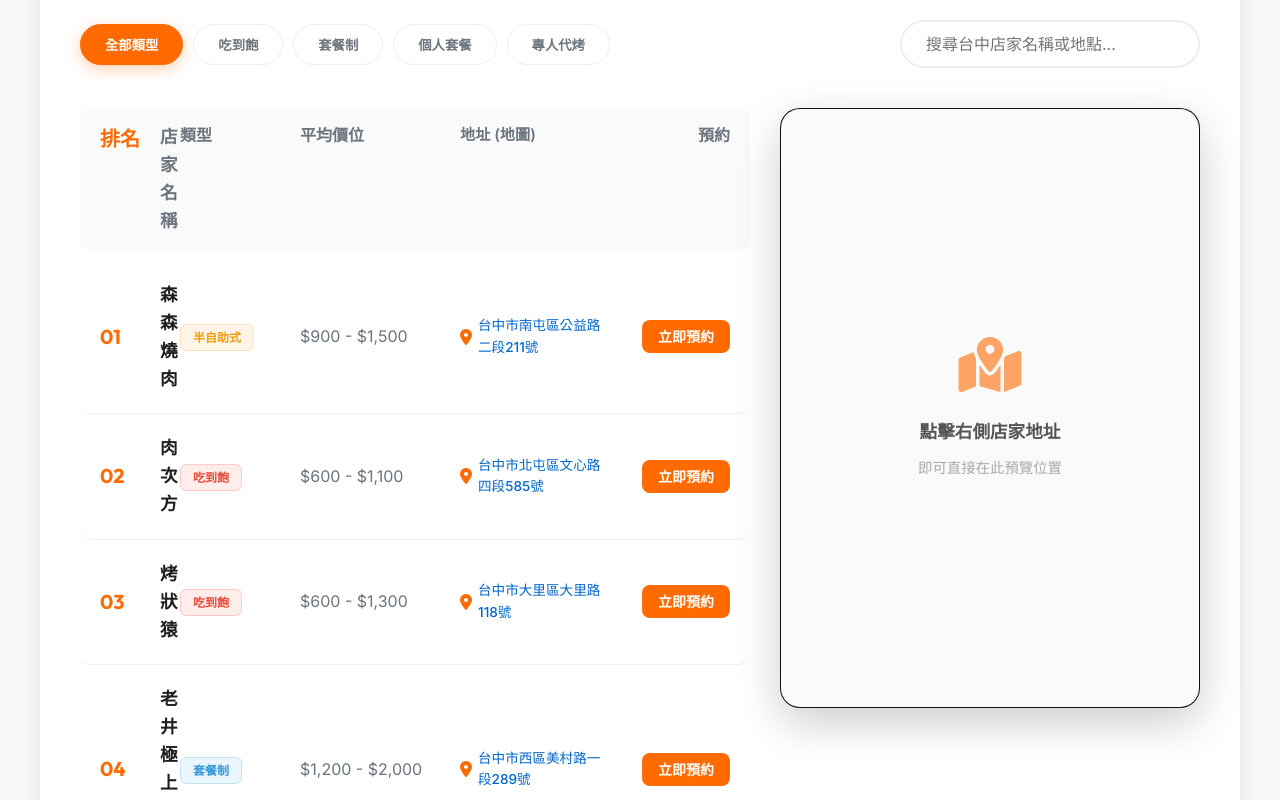
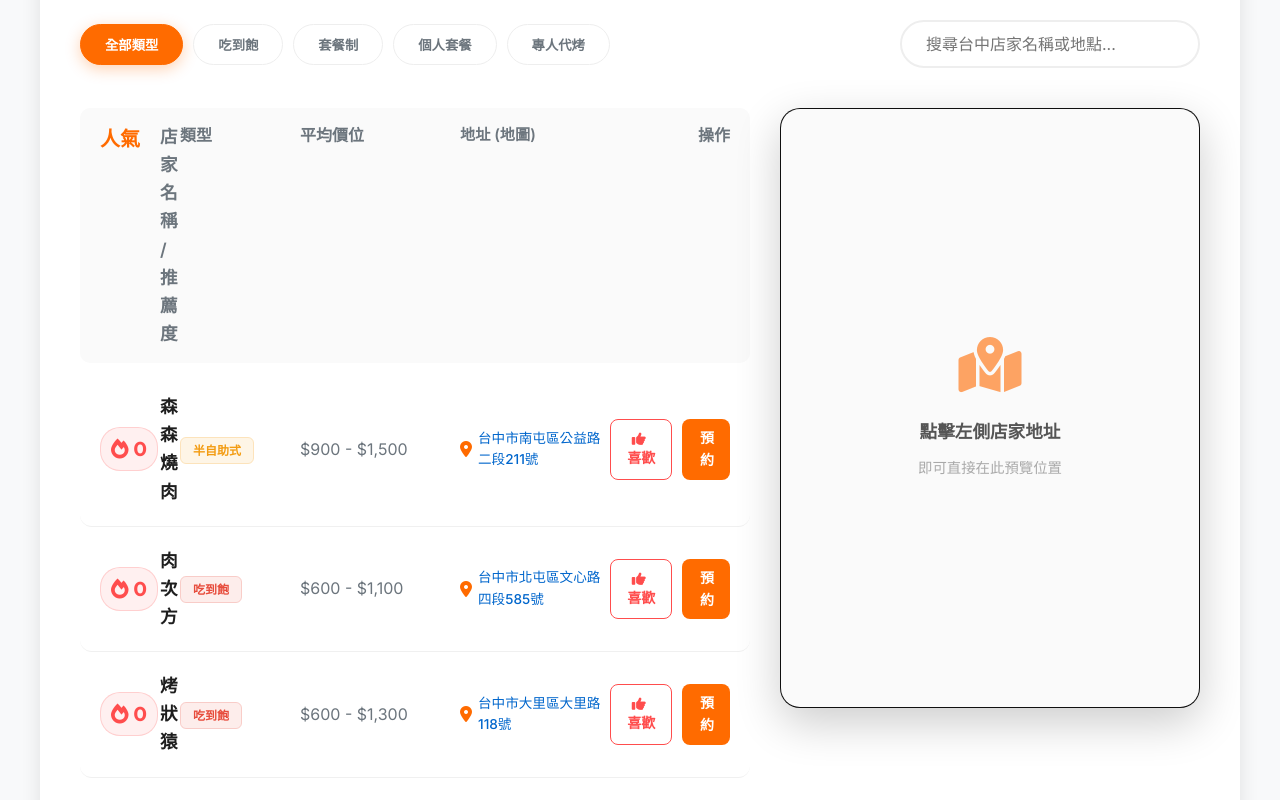
Before and after one commit to DarkSchneider1024/eat_dinner, a React (Vite) app: page / in a window 1280 px wide. Shown: the part 620-1420 px from the top of the page. Built offline with nearby package versions, Linux system fonts and the light colour scheme; no server answers; the database is empty.

Commit message:
Implement Real-time Popularity Ranking and Weighted Random Picker

```diff
--- a/src/App.jsx
+++ b/src/App.jsx
@@ -1,5 +1,5 @@
 import { useState, useEffect } from 'react';
-import { collection, addDoc, onSnapshot, serverTimestamp, query, orderBy } from 'firebase/firestore';
+import { collection, addDoc, setDoc, doc, onSnapshot, serverTimestamp, query, orderBy } from 'firebase/firestore';
 import { db } from './firebase';
 import { restaurantsData } from './data';
 import './index.css';
@@ -9,6 +9,9 @@ function App() {
   const [filterType, setFilterType] = useState('all');
   const [searchTerm, setSearchTerm] = useState('');
   const [mapUrl, setMapUrl] = useState('');
+
+  // Stats & Likes
+  const [likesData, setLikesData] = useState({}); // { name: count }
 
   // Picker State
   const [pickerState, setPickerState] = useState({ show: false, text: '', result: '' });
@@ -20,27 +23,49 @@ function App() {
   const [isSubmitting, setIsSubmitting] = useState(false);
 
   useEffect(() => {
-    const q = query(collection(db, 'reviews'), orderBy('timestamp', 'desc'));
-    const unsubscribe = onSnapshot(q, (snapshot) => {
-      const data = snapshot.docs.map(doc => ({
-        id: doc.id,
-        ...doc.data()
-      }));
+    // Listen to Reviews
+    const qReviews = query(collection(db, 'reviews'), orderBy('timestamp', 'desc'));
+    const unsubReviews = onSnapshot(qReviews, (snapshot) => {
+      const data = snapshot.docs.map(doc => ({ id: doc.id, ...doc.data() }));
       setReviews(data);
       setLoadingReviews(false);
-    }, (error) => {
-      console.error("Firestore error:", error);
-      setLoadingReviews(false);
     });
-    return () => unsubscribe();
+
+    // Listen to Likes
+    const qLikes = collection(db, 'likes');
+    const unsubLikes = onSnapshot(qLikes, (snapshot) => {
+      const likesMap = {};
+      snapshot.docs.forEach(doc => {
+        likesMap[doc.id] = doc.data().count || 0;
+      });
+      setLikesData(likesMap);
+    });
+
+    return () => { unsubReviews(); unsubLikes(); };
   }, []);
 
-  const filteredRestaurants = restaurantsData.filter(item => {
+  const handleLike = async (name) => {
+    const likeRef = doc(db, 'likes', name);
+    const currentCount = likesData[name] || 0;
+    try {
+        await setDoc(likeRef, { count: currentCount + 1 }, { merge: true });
+    } catch (err) {
+        console.error("Like error:", err);
+    }
+  };
+
+  const filteredRestaurants = restaurantsData
+    .filter(item => {
       const matchCity = item.city === selectedCity;
       const matchSearch = item.name.toLowerCase().includes(searchTerm.toLowerCase()) ||
                           item.address.toLowerCase().includes(searchTerm.toLowerCase());
       const matchType = filterType === 'all' || item.type.includes(filterType);
       return matchCity && matchSearch && matchType;
+    })
+    .sort((a, b) => {
+      const countA = likesData[a.name] || 0;
+      const countB = likesData[b.name] || 0;
+      return countB - countA; // Sort by likes descending
     });
 
   const getTypeBadgeClass = (type) => {
@@ -48,7 +73,7 @@ function App() {
     if (type.includes('套餐')) return 'type-set-menu';
     if (type.includes('個人')) return 'type-individual';
     if (type.includes('單點')) return 'type-ala-carte';
-    if (type.includes('專人')) return 'type-mixed'; // For 官東燒肉
+    if (type.includes('專人')) return 'type-mixed';
     return 'type-mixed';
   };
 
@@ -78,10 +103,25 @@ function App() {
     if (cityPool.length === 0) return;
 
     setPickerState({ show: true, text: `正在從${selectedCity}最強口袋名單中挑選...`, result: '' });
+
+    // Weighted Random Algorithm
+    // Weight = 1 + likes (ensures everyone has at least 1 chance)
+    const weights = cityPool.map(r => (likesData[r.name] || 0) + 1);
+    const totalWeight = weights.reduce((a, b) => a + b, 0);
+
     setTimeout(async () => {
-      const winner = cityPool[Math.floor(Math.random() * cityPool.length)];
+      let randomNum = Math.random() * totalWeight;
+      let winner = cityPool[0];
+
+      for (let i = 0; i < cityPool.length; i++) {
+        randomNum -= weights[i];
+        if (randomNum <= 0) {
+          winner = cityPool[i];
+          break;
+        }
+      }
+
       setPickerState({ show: true, text: "🔥 您的今日命定燒肉是：", result: winner.name });
-
       const mapsUrl = `https://www.google.com/maps/search/?api=1&query=${encodeURIComponent(`${winner.name} ${winner.address}`)}`;
 
       setTimeout(async () => {
@@ -183,7 +223,7 @@ function App() {
             {!mapUrl ? (
               <div className="map-placeholder">
                 <i className="fas fa-map-marked-alt"></i>
-                <p>點擊右側店家地址</p><small>即可直接在此預覽位置</small>
+                <p>點擊左側店家地址</p><small>即可直接在此預覽位置</small>
               </div>
             ) : (
               <iframe src={mapUrl} style={{ display: 'block' }} allowFullScreen></iframe>
@@ -192,22 +232,30 @@ function App() {
 
           <div className="table-container shadow-lg fade-up">
             <div className="table-header">
-              <div className="col-rank">排名</div>
-              <div className="col-name">店家名稱</div>
+              <div className="col-rank">人氣</div>
+              <div className="col-name">店家名稱 / 推薦度</div>
               <div className="col-type">類型</div>
               <div className="col-price">平均價位</div>
               <div className="col-location">地址 (地圖)</div>
-              <div className="col-action">預約</div>
+              <div className="col-action">操作</div>
             </div>
             <div className="table-body">
               {filteredRestaurants.map((item, idx) => {
                 const hasLink = item.link && item.link !== '#';
+                const likes = likesData[item.name] || 0;
                 return (
                   <div key={idx} className={`table-row animate-in ${!hasLink ? 'no-link-row' : ''}`}>
-                    <div className="col-rank">{item.rank}</div>
+                    <div className="col-rank">
+                        <div className="like-badge">
+                            <i className="fas fa-fire"></i> {likes}
+                        </div>
+                    </div>
                     <div className="col-name">
+                        <div className="name-with-tag">
                             {item.name}
                             {item.name.includes('官東') && <span className="recommend-tag">👑 行家推薦</span>}
+                            {likes > 10 && <span className="hot-tag">🔥 超人氣</span>}
+                        </div>
                     </div>
                     <div className="col-type"><span className={`type-badge ${getTypeBadgeClass(item.type)}`}>{item.type}</span></div>
                     <div className="col-price">{item.price}</div>
@@ -217,7 +265,12 @@ function App() {
                       </a>
                     </div>
                     <div className="col-action">
-                      {hasLink ? <a href={item.link} target="_blank" rel="noreferrer" className="reserve-btn">立即預約</a> : <span className="reserve-btn disabled-btn">尚未提供</span>}
+                      <div className="action-buttons">
+                        <button className="like-btn" onClick={() => handleLike(item.name)}>
+                            <i className="fas fa-thumbs-up"></i> 喜歡
+                        </button>
+                        {hasLink ? <a href={item.link} target="_blank" rel="noreferrer" className="reserve-btn">預約</a> : <span className="reserve-btn disabled-btn">尚未提供</span>}
+                      </div>
                     </div>
                   </div>
                 )
@@ -245,7 +298,7 @@ function App() {
               <select className="review-select" value={reviewForm.restaurant} onChange={e => setReviewForm({...reviewForm, restaurant: e.target.value})}>
                 <option value="" disabled>請選擇您品嚐過的店家</option>
                 {restaurantsData.filter(r => r.city === selectedCity).map((item, i) => (
-                  <option key={i} value={item.name}>{item.rank}. {item.name}</option>
+                  <option key={i} value={item.name}>{item.name}</option>
                 ))}
               </select>
               <input type="text" placeholder="您的暱稱 (例如：肉肉特攻隊)" className="review-input"
--- a/src/index.css
+++ b/src/index.css
@@ -743,3 +743,62 @@ body {
         font-size: 0.95rem;
     }
 }
+
+/* Like & Ranking System CSS */
+.like-badge {
+    background: #FFF0F0;
+    color: #FF4D4D;
+    padding: 5px 10px;
+    border-radius: 20px;
+    font-weight: 800;
+    display: inline-flex;
+    align-items: center;
+    gap: 5px;
+    font-family: 'Outfit', sans-serif;
+    border: 1px solid rgba(255, 77, 77, 0.2);
+}
+
+.name-with-tag {
+    display: flex;
+    flex-direction: column;
+    gap: 5px;
+}
+
+.hot-tag {
+    display: inline-block;
+    padding: 2px 8px;
+    background: #FF4D4D;
+    color: white;
+    font-size: 0.7rem;
+    font-weight: 800;
+    border-radius: 4px;
+    width: fit-content;
+}
+
+.action-buttons {
+    display: flex;
+    gap: 10px;
+    justify-content: flex-end;
+}
+
+.like-btn {
+    padding: 8px 16px;
+    background: white;
+    color: #FF4D4D;
+    border: 1px solid #FF4D4D;
+    border-radius: 8px;
+    font-size: 14px;
+    font-weight: 700;
+    cursor: pointer;
+    transition: var(--transition);
+}
+
+.like-btn:hover {
+    background: #FF4D4D;
+    color: white;
+    transform: scale(1.05);
+}
+
+.like-btn i {
+    margin-right: 5px;
+}
```
Lines whose indentation alone changed are shown as unchanged.
